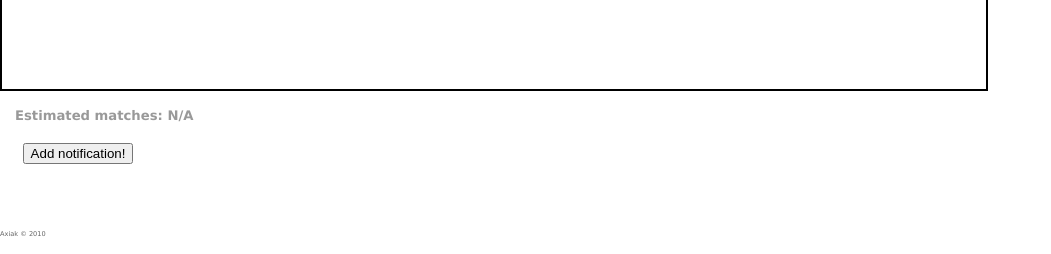
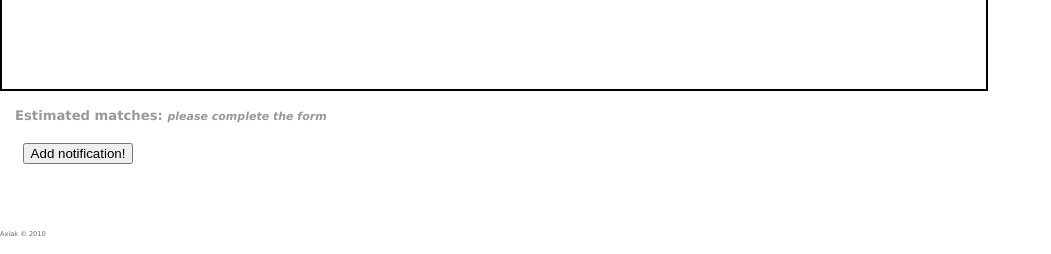
Before and after one commit to axiak/homesearchr, a Django app: template templates/facebook/createfilter.html in a window 1280 px wide. Shown: the part 1073-1327 px from the top of the page, without its empty margins (0-1051 px from the left). Run offline with Django 3.2, Linux system fonts and the light colour scheme; the template is opened without the code that fills it, so the values that code supplies are empty; some libraries are stand-ins or nearby versions.

Commit message:
Relaxed form constraints, change language.

```diff
--- a/static/js/create.js
+++ b/static/js/create.js
@@ -7,6 +7,13 @@ function validate_form() {
     if (!$("#id_expires")[0].value)
         errors.push("Please enter a valid expiration date.");
 
+    return validate_apt_form(errors);
+}
+
+function validate_apt_form(errors) {
+    if (typeof(errors) != "object") {
+        errors = new Array();
+    }
     var size_selected = false;
     var options = $("#id_size")[0].options;
     for (var i=0; i < options.length; i++) {
@@ -25,7 +32,7 @@ function validate_form() {
 }
 
 function get_count() {
-    var errors = validate_form();
+    var errors = validate_apt_form();
     if (errors.length) {
         /* handle errors */
         return;
--- a/templates/createfilter.html
+++ b/templates/createfilter.html
@@ -127,7 +127,7 @@ describe the area you are interested in.
 </div>
 
 <div id="estimated-amount">
-Estimated matches: N/A
+Estimated matches: <small><em>please complete the form</em></small>
 </div>
 <img src="{{ MEDIA_URL }}img/loading.gif" title="loading" id="loading-image" border="0">
 
```
